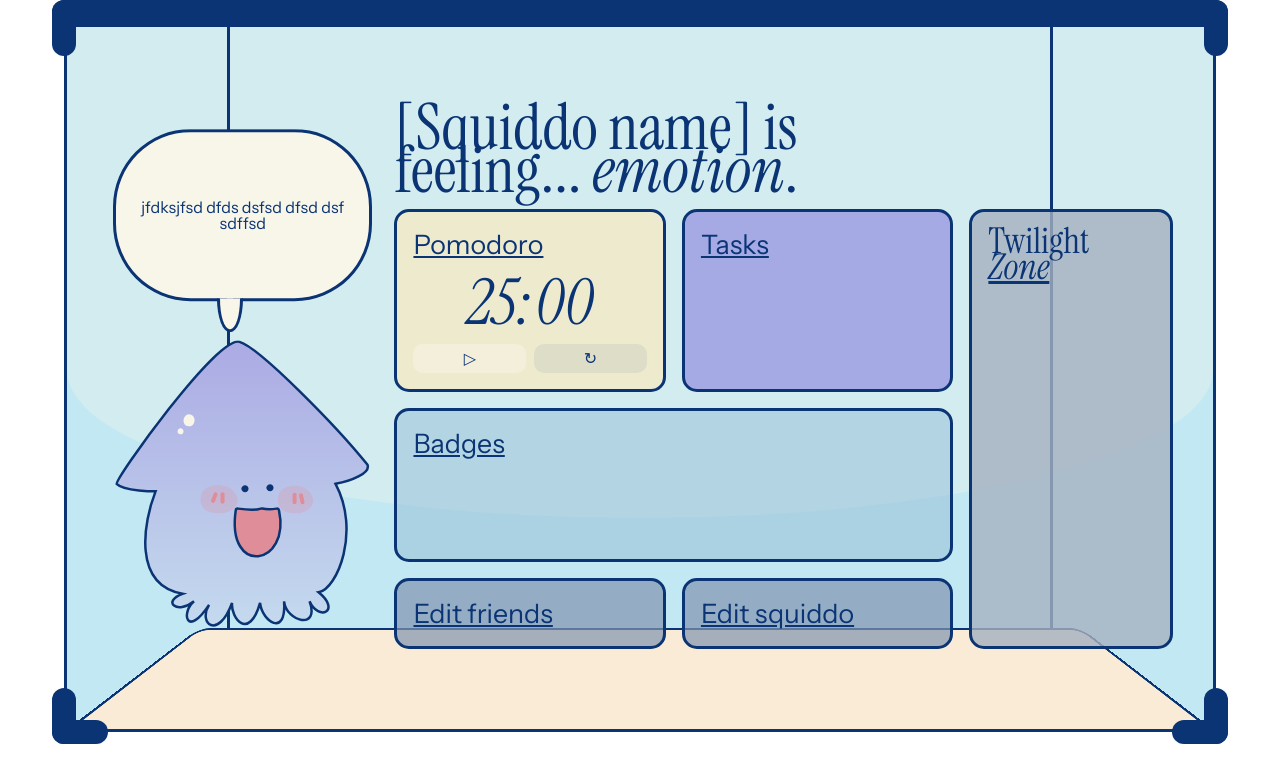
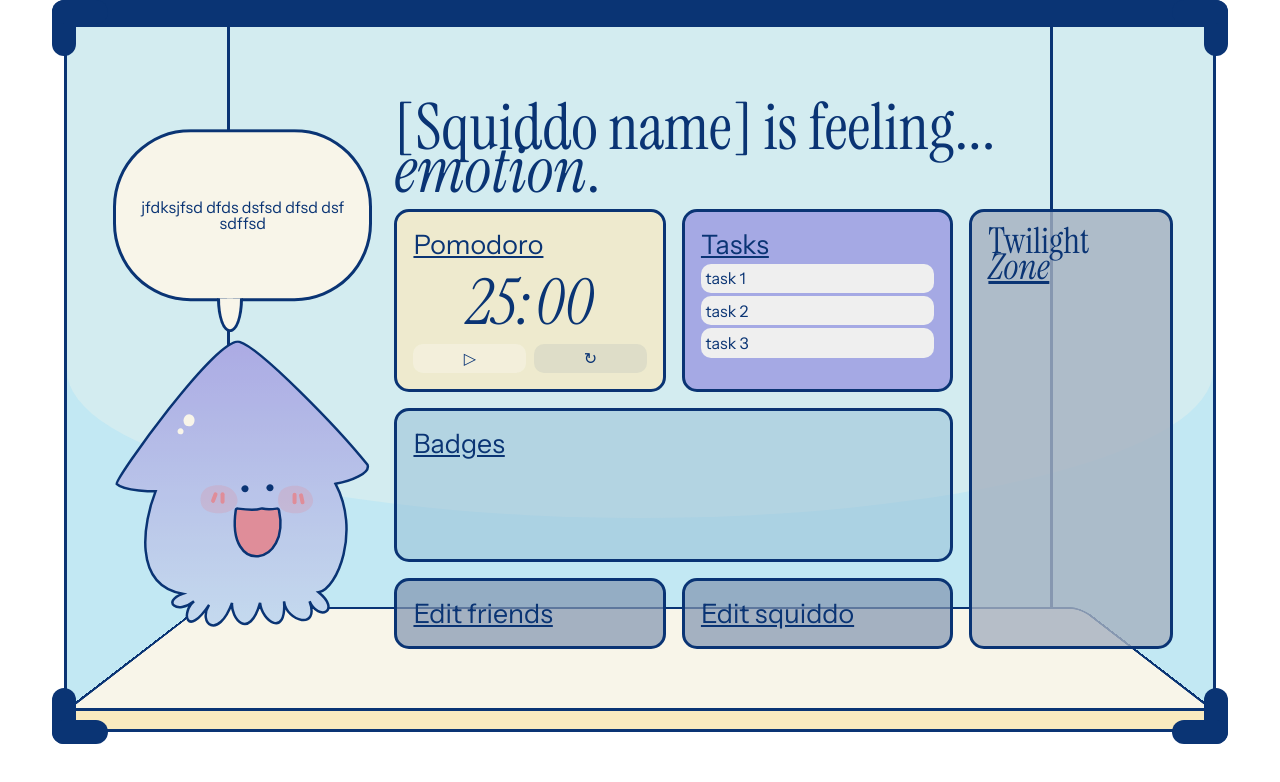
Before and after one commit to joysudo/squiddo, a SvelteKit app: page / in a window 1280 px wide. Shown: the top 782 px of the page. Built offline with nearby package versions, Linux system fonts and the light colour scheme.

Commit message:
add removable tasks with localstorage & sand bottom

```diff
--- a/src/app.css
+++ b/src/app.css
@@ -46,7 +46,6 @@ p, h1, h2, h3, h4, h5, h6 {
 }
 
 h1, h2, h3, h4, h5, h6 {
-    text-wrap: balance;
     font-family: "Instrument Serif", serif;
     font-weight: 400;
     font-style: normal;
--- a/src/routes/+page.svelte
+++ b/src/routes/+page.svelte
@@ -4,12 +4,24 @@
     let emotion: string = "emotion";
     let zone: string = "Twilight";
     let timer: `${number}:${number}` = "25:00";
+    let tasks = $state(["task 1", "task 2", "task 3"])
+    let tasksLoaded = false;
+    $effect(() => {
+        const saved = localStorage.getItem("tasks");
+        if (saved) { tasks = JSON.parse(saved); }
+        tasksLoaded = true;
+    });
+    $effect(() => {
+        if (tasksLoaded) { localStorage.setItem("tasks", JSON.stringify(tasks)); }
+    })
+
 </script>
 
 <div class="tank-wrapper">
 <div class="tank">
     <div class="tank-back"></div>
     <div class="sand"></div>
+    <div class="sand-bottom"></div>
     <div class="tank-grid">
         <h1 class="mood">{squiddo_name} is feeling... <i>{emotion}</i>.</h1>
         <div class="pomodoro">
@@ -20,7 +32,12 @@
                 <button>↻</button>
             </div>
         </div>
-        <div class="tasks"><h4>Tasks</h4></div>
+        <div class="tasks">
+            <h4>Tasks</h4>
+            {#each tasks as task, i}
+                <button onclick={() => tasks.splice(i, 1)}>{task}</button>
+            {/each}
+        </div>
         <div class="zone"><h3>{zone}<br/><u><i>Zone</i></u></h3></div>
         <div class="badges"><h4>Badges</h4></div>
         <div class="edit friend-settings"><h4>Edit friends</h4></div>
@@ -112,16 +129,25 @@
 
     .sand {
         position: absolute;
-        bottom: 0;
+        bottom: 3%;
         width: 100%;
         height: 20%;
-        background-color: antiquewhite;
+        background-color: var(--cream);
         border-radius: 15px 15px 0 0;
         transform: perspective(10rem) rotateX(20deg);
         transform-origin: bottom;
         border-left: 4px solid var(--navy);
         border-right: 4px solid var(--navy);
         border-top: 4px solid var(--navy);
+    }
+
+    .sand-bottom {
+        position: absolute;
+        width: 100%;
+        height: 3%;
+        bottom: 0;
+        border-top: 3px solid var(--navy);
+        background-color: var(--sand);
     }
 
     .tank-wrapper {
@@ -283,10 +309,23 @@
         background-color: color-mix(in srgb, var(--navy), transparent 80%);
     }
 
-
     .tasks {
         grid-area: C;
         background-color: color-mix(in srgb, var(--lavender), transparent 30%);
+        display: flex;
+        flex-direction: column;
+        gap: 3px;
+        /* overflow-x: hidden; */
+        flex: 1;
+        overflow-y: auto;
+        min-height: 0;
+    }
+
+    .tasks button {
+        height: auto;
+        flex-grow: 0;
+        flex-shrink: 0;
+        text-align: left;
     }
 
     .zone {
```
